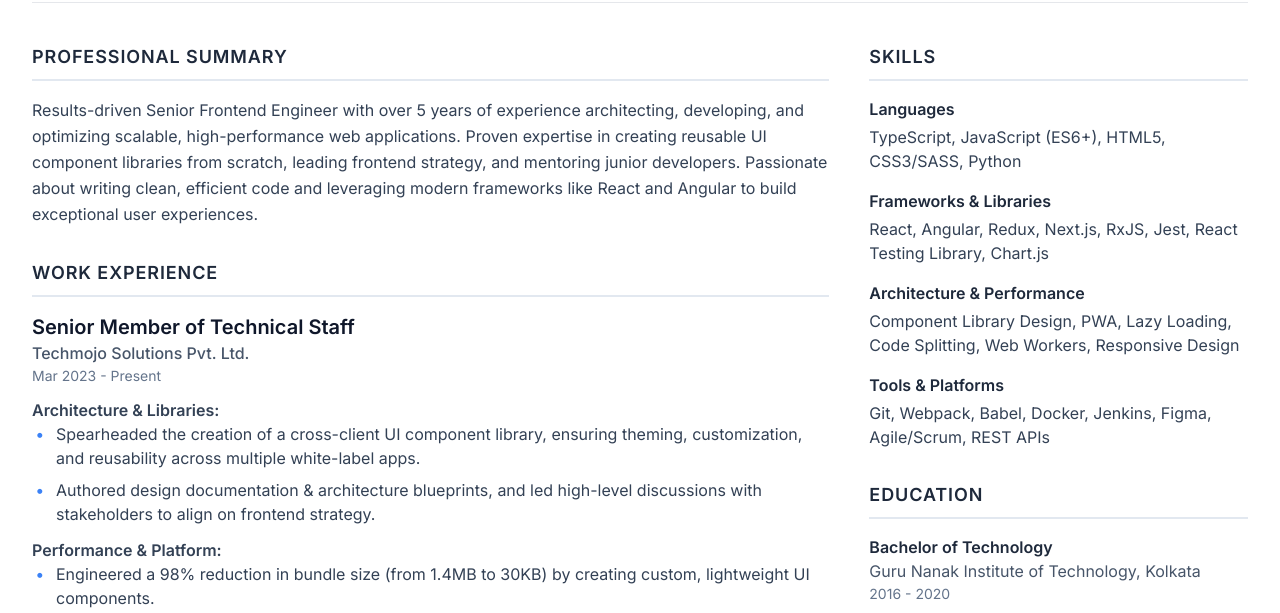
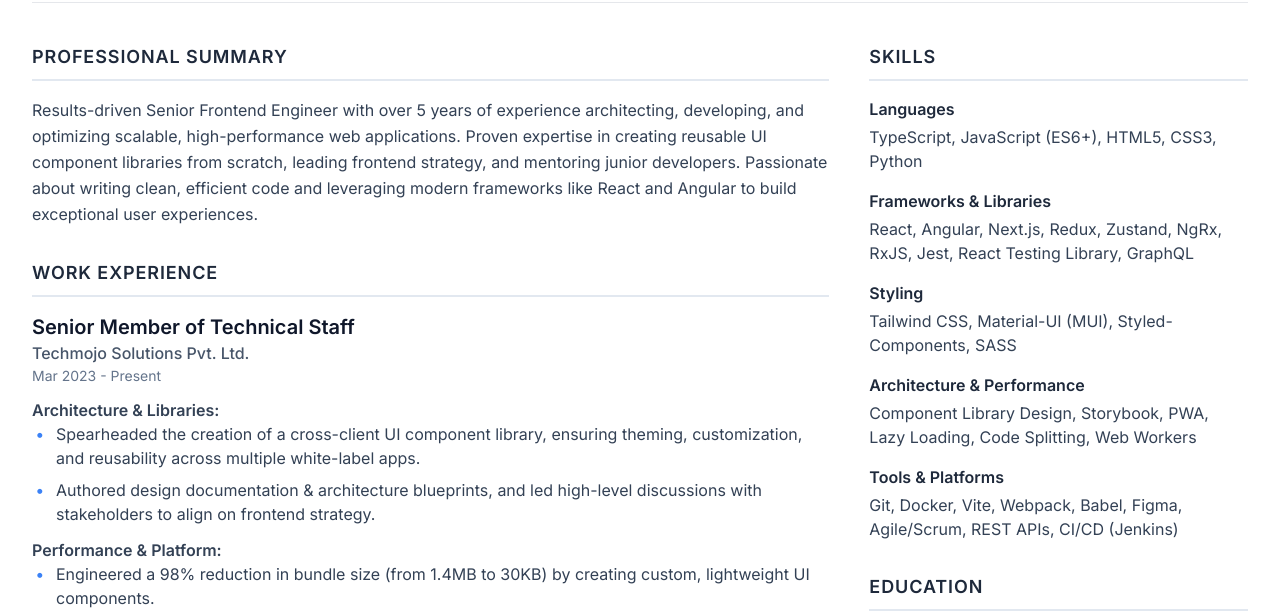
Before and after one commit to AhsanRaza007/My-Resume, a plain HTML site: page index.html in a window 1280 px wide. Shown: the part 210-823 px from the top of the page. Drawn offline with nearby package versions, Linux system fonts and the light colour scheme.

Commit message:
Update index.html

```diff
--- a/index.html
+++ b/index.html
@@ -171,19 +171,23 @@
                     <div class="space-y-4">
                         <div>
                             <h4 class="font-semibold text-slate-800 mb-1">Languages</h4>
-                            <p>TypeScript, JavaScript (ES6+), HTML5, CSS3/SASS, Python</p>
+                            <p>TypeScript, JavaScript (ES6+), HTML5, CSS3, Python</p>
                         </div>
                         <div>
                             <h4 class="font-semibold text-slate-800 mb-1">Frameworks & Libraries</h4>
-                            <p>React, Angular, Redux, Next.js, RxJS, Jest, React Testing Library, Chart.js</p>
+                            <p>React, Angular, Next.js, Redux, Zustand, NgRx, RxJS, Jest, React Testing Library, GraphQL</p>
+                        </div>
+                         <div>
+                            <h4 class="font-semibold text-slate-800 mb-1">Styling</h4>
+                            <p>Tailwind CSS, Material-UI (MUI), Styled-Components, SASS</p>
                         </div>
                         <div>
                             <h4 class="font-semibold text-slate-800 mb-1">Architecture & Performance</h4>
-                            <p>Component Library Design, PWA, Lazy Loading, Code Splitting, Web Workers, Responsive Design</p>
+                            <p>Component Library Design, Storybook, PWA, Lazy Loading, Code Splitting, Web Workers</p>
                         </div>
                         <div>
                             <h4 class="font-semibold text-slate-800 mb-1">Tools & Platforms</h4>
-                            <p>Git, Webpack, Babel, Docker, Jenkins, Figma, Agile/Scrum, REST APIs</p>
+                            <p>Git, Docker, Vite, Webpack, Babel, Figma, Agile/Scrum, REST APIs, CI/CD (Jenkins)</p>
                         </div>
                     </div>
                 </section>
```
